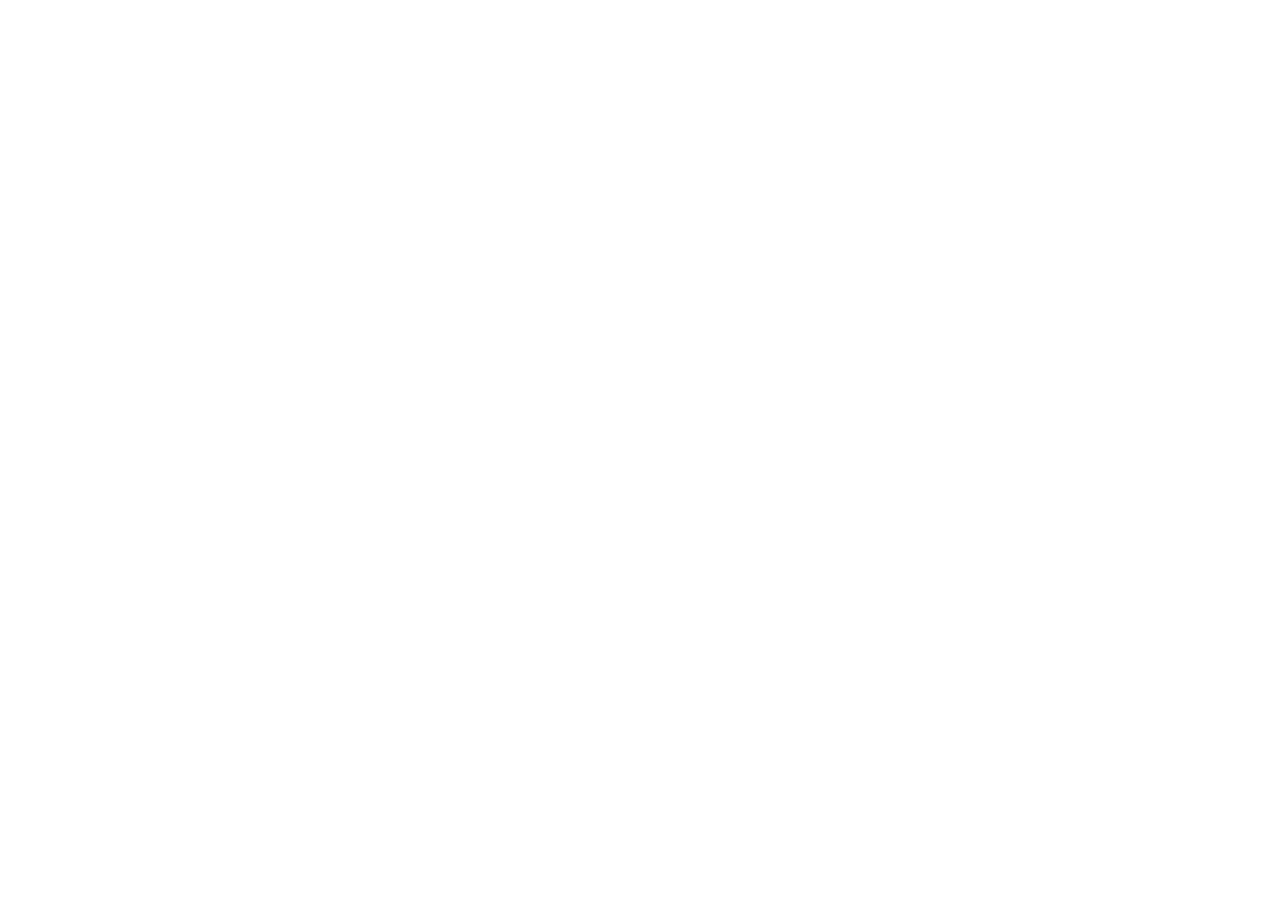
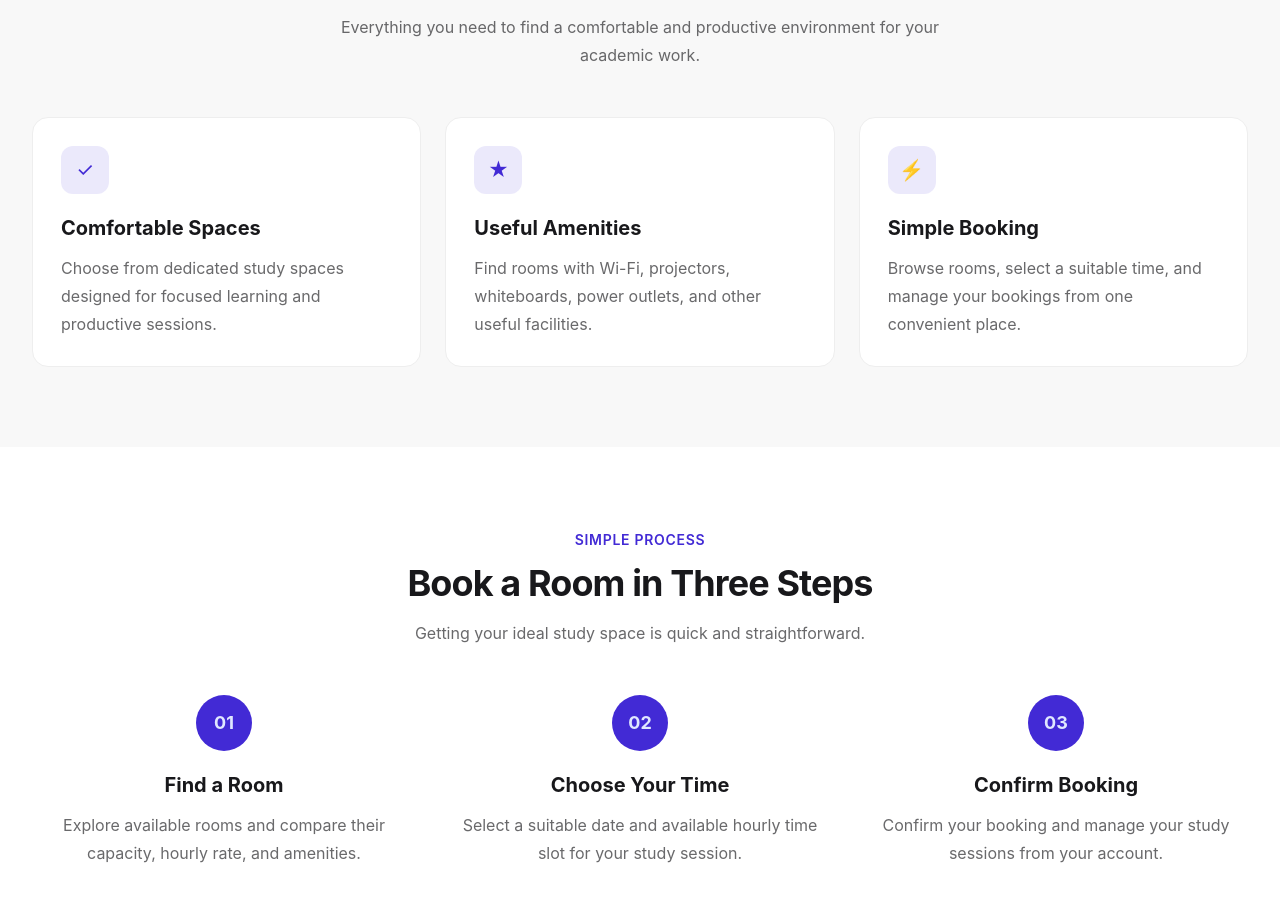
Before and after one commit to arafat-hossen-sabbir/StudyNook-client, a React (Vite) app: page / in a window 1280 px wide. Shown: the part 2559-3460 px from the top of the page. Before the commit the page ends 2400 px from the top, so only its background shows below. Built offline with nearby package versions, Linux system fonts and the light colour scheme.

Commit message:
extra section added

```diff
--- a/src/pages/Home/Home.jsx
+++ b/src/pages/Home/Home.jsx
@@ -98,6 +98,126 @@
           </div>
         </div>
       </section>
+      {/* Why StudyNook */}
+      <section className="bg-base-200 py-20">
+        <div className="mx-auto max-w-7xl px-4 sm:px-6 lg:px-8">
+          <div className="mx-auto max-w-2xl text-center">
+            <span className="text-sm font-semibold uppercase tracking-wider text-primary">
+              Why StudyNook
+            </span>
+
+            <h2 className="mt-3 text-3xl font-bold tracking-tight sm:text-4xl">
+              Built for Better Study Sessions
+            </h2>
+
+            <p className="mt-4 text-base leading-7 text-base-content/65">
+              Everything you need to find a comfortable and productive
+              environment for your academic work.
+            </p>
+          </div>
+
+          <div className="mt-12 grid gap-6 md:grid-cols-3">
+            <div className="rounded-2xl border border-base-300 bg-base-100 p-7">
+              <div className="mb-5 flex h-12 w-12 items-center justify-center rounded-xl bg-primary/10 text-xl text-primary">
+                ✓
+              </div>
+
+              <h3 className="text-xl font-bold">Comfortable Spaces</h3>
+
+              <p className="mt-3 leading-7 text-base-content/65">
+                Choose from dedicated study spaces designed for focused learning
+                and productive sessions.
+              </p>
+            </div>
+
+            <div className="rounded-2xl border border-base-300 bg-base-100 p-7">
+              <div className="mb-5 flex h-12 w-12 items-center justify-center rounded-xl bg-primary/10 text-xl text-primary">
+                ★
+              </div>
+
+              <h3 className="text-xl font-bold">Useful Amenities</h3>
+
+              <p className="mt-3 leading-7 text-base-content/65">
+                Find rooms with Wi-Fi, projectors, whiteboards, power outlets,
+                and other useful facilities.
+              </p>
+            </div>
+
+            <div className="rounded-2xl border border-base-300 bg-base-100 p-7">
+              <div className="mb-5 flex h-12 w-12 items-center justify-center rounded-xl bg-primary/10 text-xl text-primary">
+                ⚡
+              </div>
+
+              <h3 className="text-xl font-bold">Simple Booking</h3>
+
+              <p className="mt-3 leading-7 text-base-content/65">
+                Browse rooms, select a suitable time, and manage your bookings
+                from one convenient place.
+              </p>
+            </div>
+          </div>
+        </div>
+      </section>
+
+      {/* How It Works */}
+      <section className="bg-base-100 py-20">
+        <div className="mx-auto max-w-7xl px-4 sm:px-6 lg:px-8">
+          <div className="mx-auto max-w-2xl text-center">
+            <span className="text-sm font-semibold uppercase tracking-wider text-primary">
+              Simple process
+            </span>
+
+            <h2 className="mt-3 text-3xl font-bold tracking-tight sm:text-4xl">
+              Book a Room in Three Steps
+            </h2>
+
+            <p className="mt-4 text-base leading-7 text-base-content/65">
+              Getting your ideal study space is quick and straightforward.
+            </p>
+          </div>
+
+          <div className="mt-12 grid gap-8 md:grid-cols-3">
+            <div className="text-center">
+              <div className="mx-auto flex h-14 w-14 items-center justify-center rounded-full bg-primary text-lg font-bold text-primary-content">
+                01
+              </div>
+
+              <h3 className="mt-5 text-xl font-bold">Find a Room</h3>
+
+              <p className="mt-3 leading-7 text-base-content/65">
+                Explore available rooms and compare their capacity, hourly rate,
+                and amenities.
+              </p>
+            </div>
+
+            <div className="text-center">
+              <div className="mx-auto flex h-14 w-14 items-center justify-center rounded-full bg-primary text-lg font-bold text-primary-content">
+                02
+              </div>
+
+              <h3 className="mt-5 text-xl font-bold">Choose Your Time</h3>
+
+              <p className="mt-3 leading-7 text-base-content/65">
+                Select a suitable date and available hourly time slot for your
+                study session.
+              </p>
+            </div>
+
+            <div className="text-center">
+              <div className="mx-auto flex h-14 w-14 items-center justify-center rounded-full bg-primary text-lg font-bold text-primary-content">
+                03
+              </div>
+
+              <h3 className="mt-5 text-xl font-bold">Confirm Booking</h3>
+
+              <p className="mt-3 leading-7 text-base-content/65">
+                Confirm your booking and manage your study sessions from your
+                account.
+              </p>
+            </div>
+          </div>
+        </div>
+      </section>
     </main>
   );
 };
```
